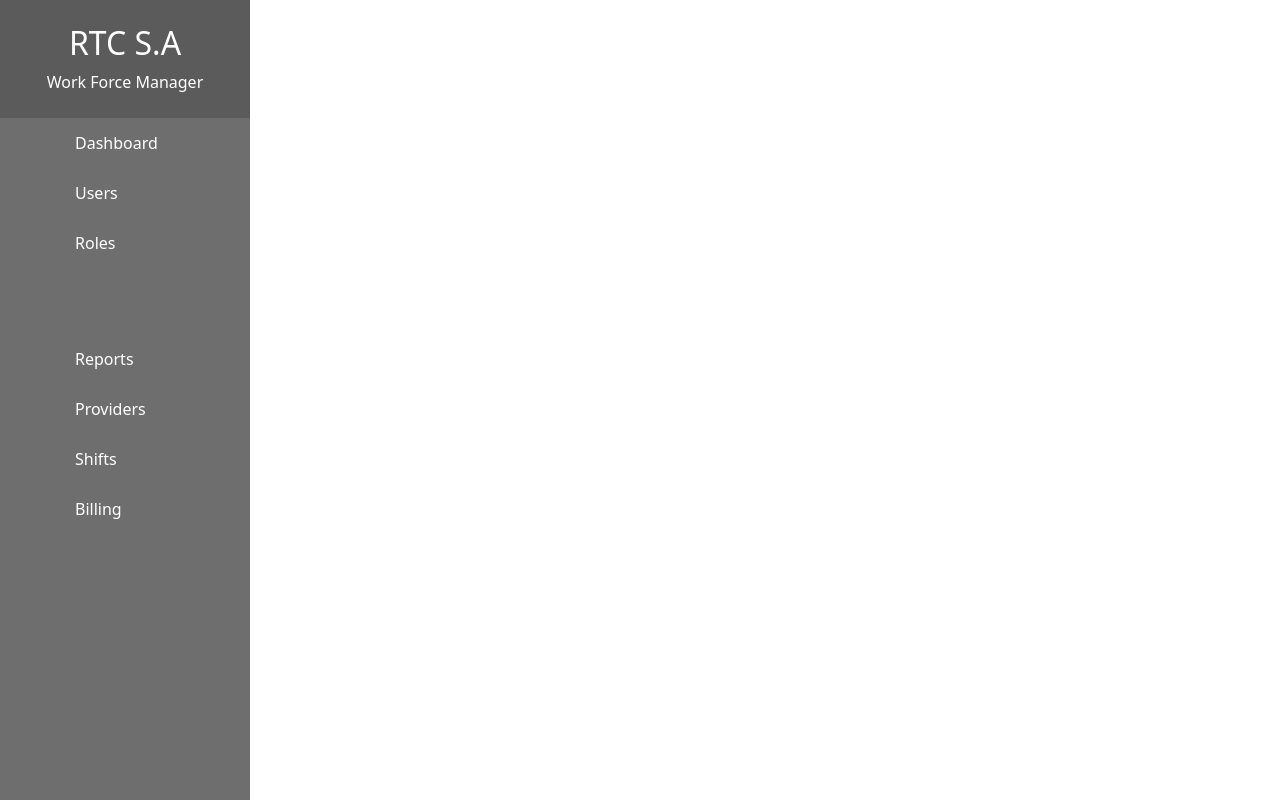
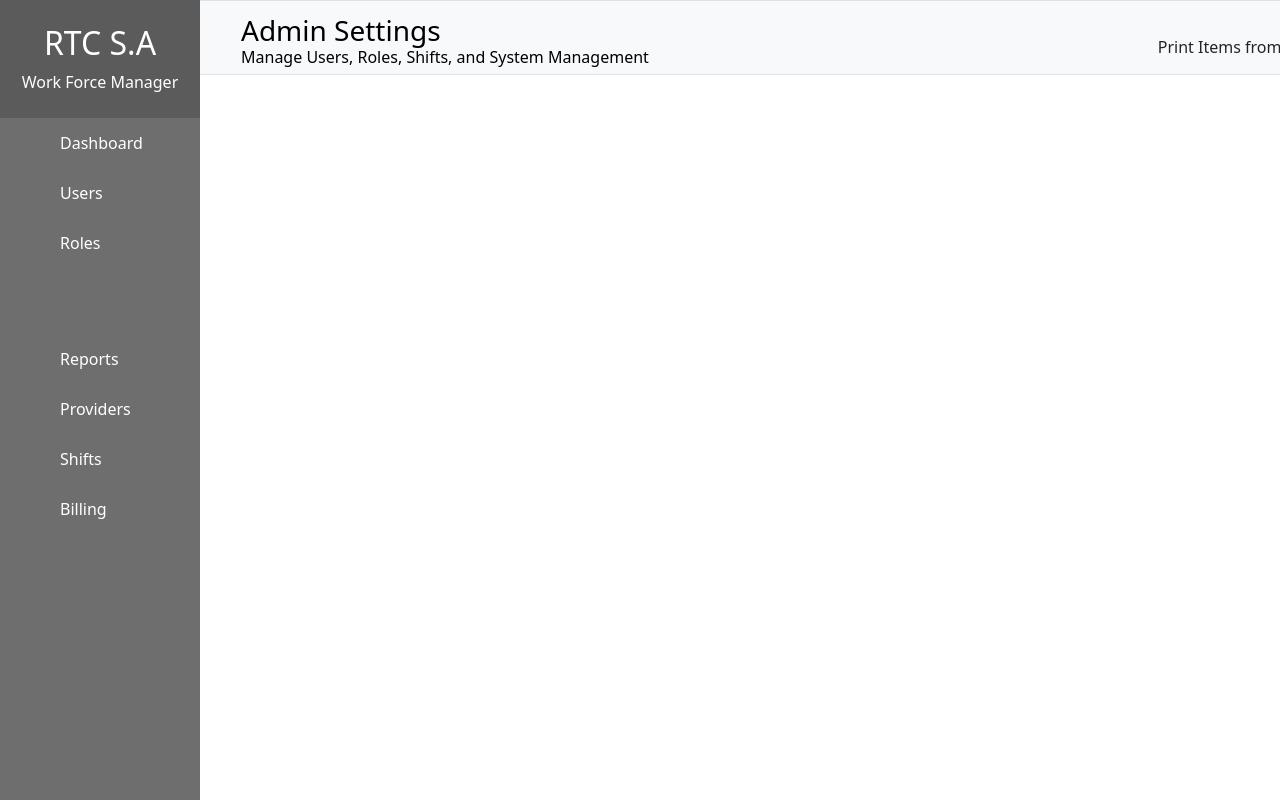
Before and after one commit to Moiz-Adeeb/RTC, a React (Vite) app in the folder front-end/: page / in a window 1280 px wide. Built offline with nearby package versions, Linux system fonts and the light colour scheme; some icons are missing.

Commit message:
31 Jule End

```diff
--- a/front-end/src/App.jsx
+++ b/front-end/src/App.jsx
@@ -1,9 +1,11 @@
 import "./App.css";
+import Header from "./Components/Header/Header";
 import Sidebar from "./Components/Sidebar/Sidebar";
 
 function App() {
   return (
     <>
+      <Header />
       <Sidebar />
     </>
   );
--- /dev/null
+++ b/front-end/src/Components/Header/Header.css
@@ -0,0 +1,5 @@
+.header {
+  margin-left: 120px;
+  height: 75px;
+  z-index: -1;
+}
--- /dev/null
+++ b/front-end/src/Components/Header/Header.jsx
@@ -0,0 +1,21 @@
+import React from "react";
+import "./Header.css";
+import { HeaderData } from "./HeaderData.jsx";
+
+const Header = () => {
+  return (
+    <nav class='navbar fixed-top bg-body-tertiary header border container-fluid'>
+      <div class=' header '>
+        <h1 class='navbar-brand mb-0 fs-3 pb-0'>Admin Settings</h1>
+        <h3 className='navbar-brand mt-0 fs-6 pt-0'>
+          Manage Users, Roles, Shifts, and System Management
+        </h3>
+      </div>
+      <div className='justify-content-end'>
+        Print Items from the object here
+      </div>
+    </nav>
+  );
+};
+
+export default Header;
--- /dev/null
+++ b/front-end/src/Components/Header/HeaderData.jsx
@@ -0,0 +1,10 @@
+import React from "react";
+import AccountCircleIcon from "@mui/icons-material/AccountCircle";
+
+export const HeaderData = () => [
+  {
+    name: "Admin User",
+    role: "Administrator",
+    picture: <AccountCircleIcon />,
+  },
+];
--- a/front-end/src/Components/Sidebar/Sidebar.css
+++ b/front-end/src/Components/Sidebar/Sidebar.css
@@ -1,13 +1,17 @@
 .sidebar {
   overflow: hidden;
+  top: 0;
+  left: 0;
+  position: fixed;
+  /* float: left; */
 }
 
 .side-heading:hover {
   background-color: rgb(91, 91, 91);
 }
 
-.w-250px {
-  width: 250px;
+.w-sidebar {
+  width: 200px;
 }
 
 .list:hover {
--- a/front-end/src/Components/Sidebar/Sidebar.jsx
+++ b/front-end/src/Components/Sidebar/Sidebar.jsx
@@ -4,11 +4,11 @@ import { SidebarData, SidebarData1 } from "./SidebarData.jsx";
 
 const Sidebar = () => {
   return (
-    <div className='bg-color h-100 w-250px p-0 m-0 sidebar'>
+    <div className='bg-color h-100 w-sidebar p-0 m-0 sidebar'>
       <div
         className='pb-4 text-center text-white mt-0 side-heading'
         onClick={() => {
-          window.location.pathname == "/";
+          window.location.pathname = "/";
         }}>
         <h2 className='pt-4 text-center'>RTC S.A</h2>
         <span className=''>Work Force Manager</span>
```
Also changed, not shown: front-end/src/Components/Cards/Cards.jsx (added, +27 -0 lines), front-end/src/Components/Cards/Cards.css (added), front-end/src/Components/Cards/CardsData.jsx (added).
